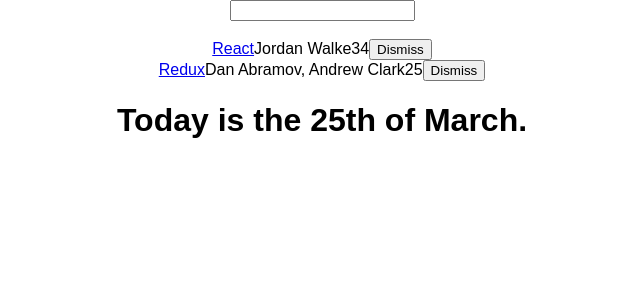
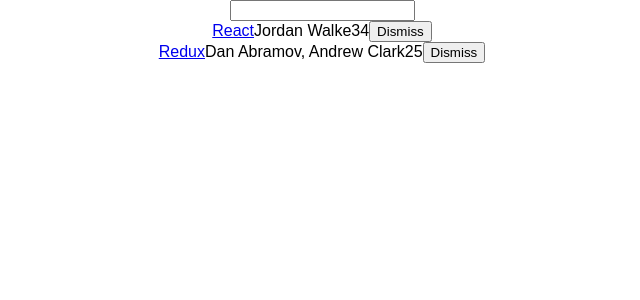
Before and after one commit to abrenycz/hacker-news-project, a React (Create React App) app: page / in a window 1280 px wide. Shown: the top 300 px of the page, without its empty margins (318-958 px from the left). Built offline with nearby package versions, Linux system fonts and the light colour scheme.

Commit message:
reusable components

```diff
--- a/src/App.js
+++ b/src/App.js
@@ -50,16 +50,54 @@
 	}
 
 	render() {
+		const { list, searchTerm } = this.state; // ES6 deconstructing
 		return (
 			<div className="App">
-				<form>
-					<input type="text"
+				<Search
+					value={searchTerm}
 					onChange={this.onSearchChange}
 				/>
-				</form>
-				<br />
+				<Table
+					list={list}
+					pattern={searchTerm}
+					onDismiss={this.onDismiss}
+				/>
+			</div>
+		);
+	}
+}
 
-				{this.state.list.filter(isSearched(this.state.searchTerm)).map(item =>
+class Button extends Component {
+	render(){
+		const {
+			onClick,
+			className = '',
+			children,
+		} = this.props;  // passed in properties deconstructed
+
+		return(
+			<button
+				onClick={onClick}
+				className={className}
+				type="button"
+			>
+			{children}
+			</button>
+		);
+	}
+}
+
+class Table extends Component {
+	render() {
+		const {
+			list,
+			pattern,
+			onDismiss
+		} = this.props;
+
+		return (
+			<div>
+			{list.filter(isSearched(pattern)).map(item =>
 				<div key={item.objectID}>
 				<span>
 					<a href={item.url}>{item.title}</a>
@@ -68,19 +106,32 @@
 				<span>{item.num_comments}</span>
 				<span>{item.points}</span>
 				<span>
-							<button onClick={() => this.onDismiss(item.objectID)}
-							type="button">
+				<Button onClick={() => onDismiss(item.objectID)}>
 				 Dismiss
-							</button>
+				 </Button>
 				 </span>
 				 </div>
 			)}
-				<div>
-					<span><h1>Today is the {this.state.date}th of March.</h1></span>
-				</div>
 			</div>
 			);
 	}
 }
 
+class Search extends Component {
+	render()
+	{
+		const {
+			value,
+			onChange
+		} = this.props;
+
+		return (
+			<form>
+			<input type="text" value={value} onChange={onChange} />
+			</form>
+		);
+	}
+}
+
+
 export default App;
```
Lines whose indentation alone changed are shown as unchanged.
